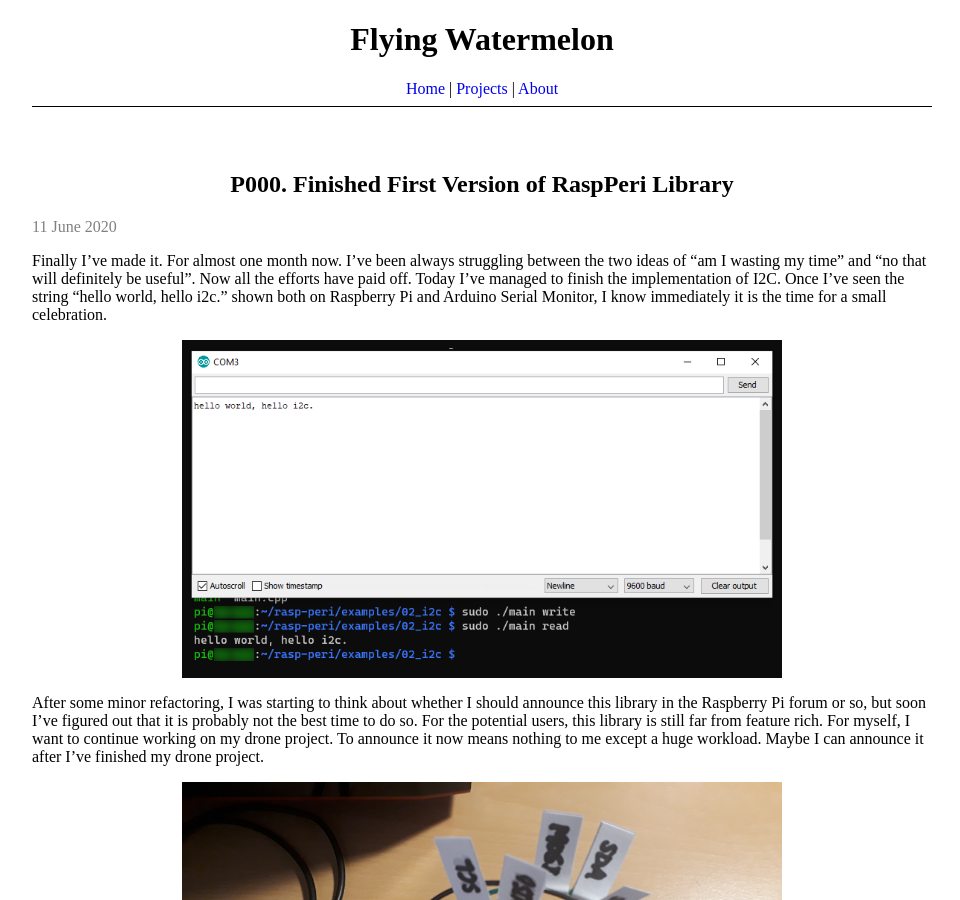
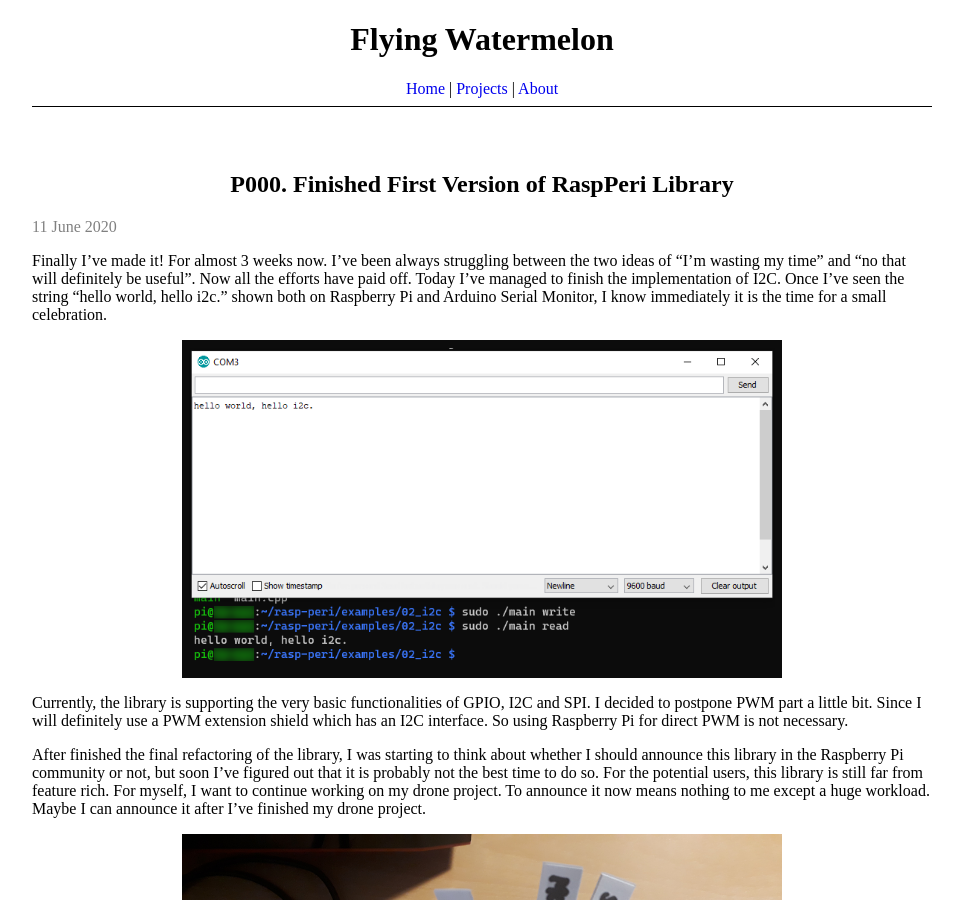
Before and after one commit to flying-watermelon/blog, a Jekyll site: the page built from _posts/2020-06-11-finished-first-version-of-rasp-peri-library.md, in a window 1280 px wide and 900 px high. Shown: the whole window, without its empty margins (158-1118 px from the left). Built offline with Jekyll 4.4.1, drawn with Linux system fonts in a browser that asks for light colours; some of the changed text lies outside the part shown.

Commit message:
Improved some wording.

```diff
--- a/_posts/2020-06-11-finished-first-version-of-rasp-peri-library.md
+++ b/_posts/2020-06-11-finished-first-version-of-rasp-peri-library.md
@@ -3,16 +3,18 @@
 title: P000. Finished First Version of RaspPeri Library
 ---
 
-Finally I've made it. For almost one month now. I've been always struggling between the two ideas of "am I wasting my time" and "no that will definitely be useful". Now all the efforts have paid off. Today I've managed to finish the implementation of I2C. Once I've seen the string "hello world, hello i2c." shown both on Raspberry Pi and Arduino Serial Monitor, I know immediately it is the time for a small celebration.
+Finally I've made it! For almost 3 weeks now. I've been always struggling between the two ideas of "I'm wasting my time" and "no that will definitely be useful". Now all the efforts have paid off. Today I've managed to finish the implementation of I2C. Once I've seen the string "hello world, hello i2c." shown both on Raspberry Pi and Arduino Serial Monitor, I know immediately it is the time for a small celebration.
 
 ![post-image]({{ "/assets/img/2020-06-11-i2c-example-output.png" | absolute_url }})
 
-After some minor refactoring, I was starting to think about whether I should announce this library in the Raspberry Pi forum or so, but soon I've figured out that it is probably not the best time to do so. For the potential users, this library is still far from feature rich. For myself, I want to continue working on my drone project. To announce it now means nothing to me except a huge workload. Maybe I can announce it after I've finished my drone project.
+Currently, the library is supporting the very basic functionalities of GPIO, I2C and SPI. I decided to postpone PWM part a little bit. Since I will definitely use a PWM extension shield which has an I2C interface. So using Raspberry Pi for direct PWM is not necessary.
+
+After finished the final refactoring of the library, I was starting to think about whether I should announce this library in the Raspberry Pi community or not, but soon I've figured out that it is probably not the best time to do so. For the potential users, this library is still far from feature rich. For myself, I want to continue working on my drone project. To announce it now means nothing to me except a huge workload. Maybe I can announce it after I've finished my drone project.
 
 ![post-image]({{ "/assets/img/2020-06-11-spi-wiring.png" | absolute_url }})
 
 ![post-image]({{ "/assets/img/2020-06-11-i2c-wiring.png" | absolute_url }})
 
-The next step of the drone project is quite clear now. What I need to do is to write the hardware driver for all of the different sensors. The first hardware candidate is definitely GY-521 aka MPU6050, followed by nRF24l01, BME280, GY-91 aka MPU9250, PWM extension shield, and probably also GPS module.
+The next step of the drone project is coming naturally. What I need to do is to write the hardware driver for all of the different sensors. The first hardware candidate is definitely GY-521 aka MPU6050, followed by nRF24l01, BME280, GY-91 aka MPU9250, PWM extension shield, and probably also the GPS module.
 
-I was also scouting for a reliable and cheap online PCB printing service. The people in the DIY club that I've joined have helped me a lot, they have provided a lot of useful information. So I guess I have to start learning how to design PCB board now.
+I was also scouting for a reliable and cheap online PCB printing service. The people in the DIY club that I've joined have helped me a lot, they have provided some very useful information. So I guess I have to start learning how to design PCB board now.
```
